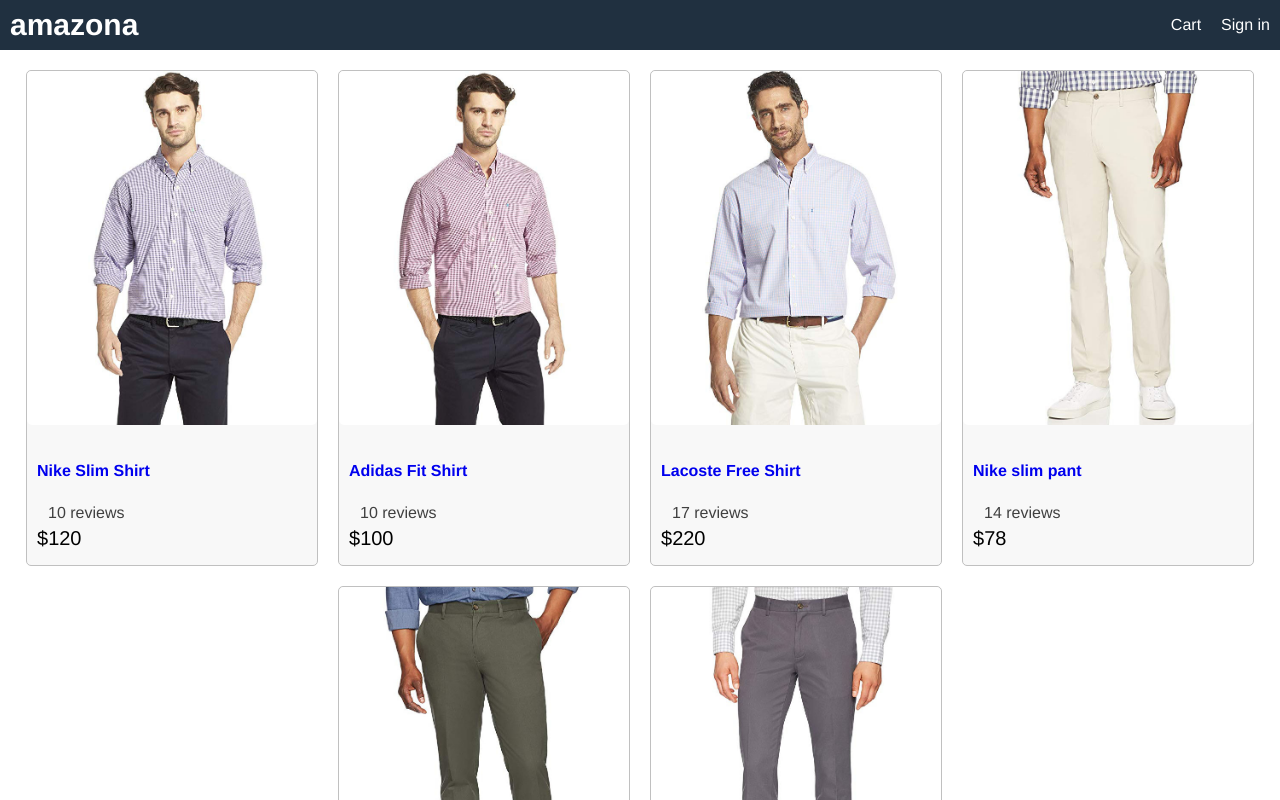
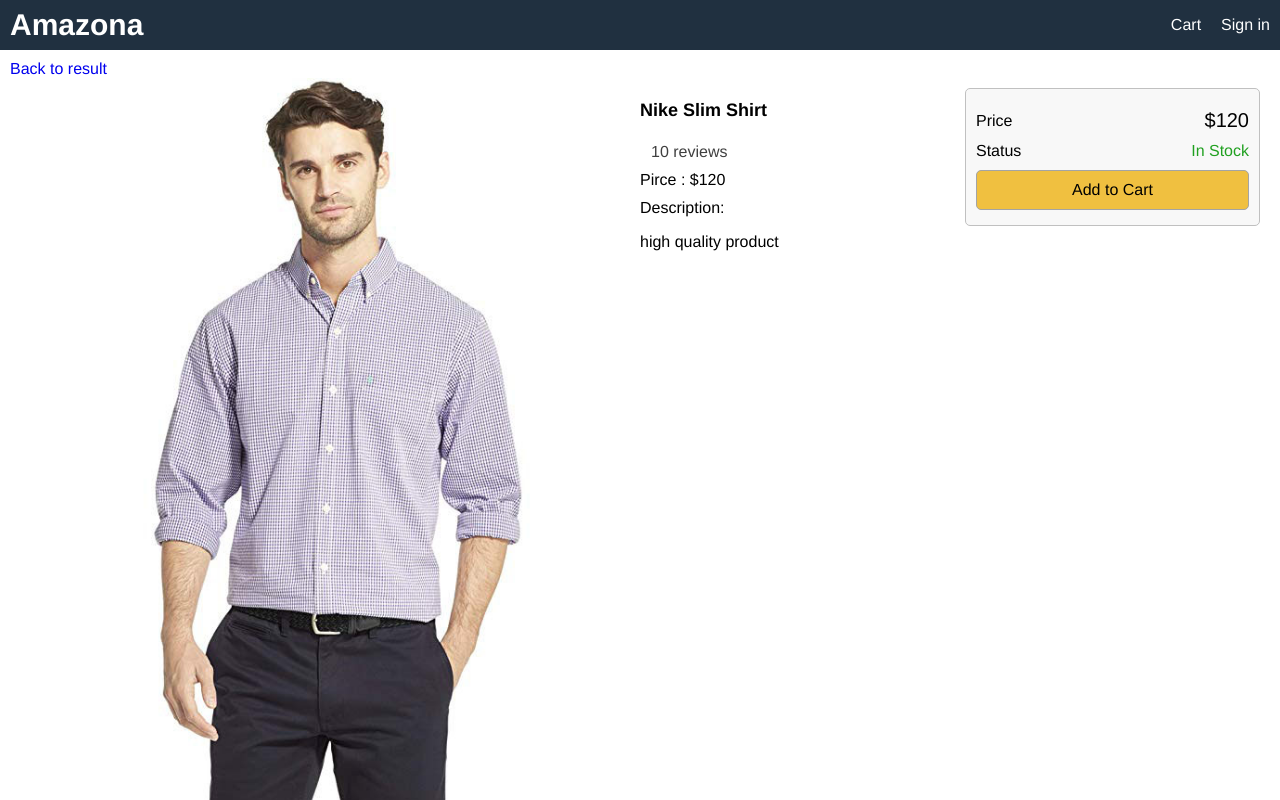
Before and after one commit to savicd130/amazona, a React (Create React App) app in the folder frontend/: page /product/1 in a window 1280 px wide. Shown: the top 800 px of the page. Built offline with nearby package versions, Linux system fonts and the light colour scheme; the HTML template or start-up script is replaced by a standard one.

Commit message:
Add Product

```diff
--- a/frontend/package.json
+++ b/frontend/package.json
@@ -8,6 +8,7 @@
     "@testing-library/user-event": "^12.1.10",
     "react": "^17.0.2",
     "react-dom": "^17.0.2",
+    "react-router-dom": "^5.2.0",
     "react-scripts": "4.0.3",
     "web-vitals": "^1.0.1"
   },
--- a/frontend/src/App.js
+++ b/frontend/src/App.js
@@ -1,9 +1,11 @@
 import React from 'react';
-import data from './data';
-import Product from './components/Product';
+import { BrowserRouter, Route, Switch } from 'react-router-dom';
+import HomeScreen from './screens/HomeScreen';
+import ProductScreen from './screens/ProductScreen';
 
 function App() {
   return (
+    <BrowserRouter>
       <div className="grid-container">
         <header className="row">
           <div>
@@ -17,14 +19,14 @@
           </div>
         </header>
         <main>
-        <div className="row center">
-          {data.products.map(product => (
-            <Product key={product._id} product={product} />
-          ))}
-        </div>
+          {/* <Switch> */}
+          <Route path="/" component={HomeScreen} exact />
+          <Route path="/product/:id" component={ProductScreen} />
+          {/* </Switch> */}
         </main>
         <footer className="row center">All right reserved</footer>
       </div>
+    </BrowserRouter>
   );
 }
 
--- a/frontend/src/components/Rating.js
+++ b/frontend/src/components/Rating.js
@@ -3,7 +3,7 @@
 export default function Rating(props) {
   const { rating, numReviews } = props;
   return (
-    <div className="raiting">
+    <div className="rating">
       <span>
         <i
           className={
--- a/frontend/src/data.js
+++ b/frontend/src/data.js
@@ -6,6 +6,7 @@
       category: 'Shirts',
       image: '/images/p1.jpg',
       price: 120,
+      countInStock: 10,
       brand: 'Nike',
       rating: 4.5,
       numReviews: 10,
@@ -17,6 +18,7 @@
       category: 'Shirts',
       image: '/images/p2.jpg',
       price: 100,
+      countInStock: 20,
       brand: 'Adidas',
       rating: 4.0,
       numReviews: 10,
@@ -28,6 +30,7 @@
       category: 'Shirts',
       image: '/images/p3.jpg',
       price: 220,
+      countInStock: 0,
       brand: 'Lacoste',
       rating: 4.8,
       numReviews: 17,
@@ -39,6 +42,7 @@
       category: 'Pants',
       image: '/images/p4.jpg',
       price: 78,
+      countInStock: 5,
       brand: 'Lacoste',
       rating: 4.5,
       numReviews: 14,
@@ -50,6 +54,7 @@
       category: 'Pants',
       image: '/images/p5.jpg',
       price: 65,
+      countInStock: 15,
       brand: 'Puma',
       rating: 4.5,
       numReviews: 14,
@@ -61,6 +66,7 @@
       category: 'Pants',
       image: '/images/p6.jpg',
       price: 139,
+      countInStock: 12,
       brand: 'Adidas',
       rating: 4.5,
       numReviews: 15,
--- a/frontend/src/index.css
+++ b/frontend/src/index.css
@@ -1,8 +1,7 @@
 html {
-  font-size: 62.5%;
+  font-size: 62.5%; /* 16px x 62.5 = 10px = 1rem */
   box-sizing: border-box;
 }
-
 body {
   margin: 0;
   height: 100vh;
@@ -11,7 +10,6 @@
   -webkit-font-smoothing: antialiased;
   -moz-osx-font-smoothing: grayscale;
 }
-
 #root {
   height: 100%;
 }
@@ -19,28 +17,27 @@
 /* Layout */
 .grid-container {
   display: grid;
-  grid-template-areas: 'header' 'main' 'footer';
+  grid-template-areas:
+    'header'
+    'main'
+    'footer';
   grid-template-columns: 1fr;
   grid-template-rows: 5rem 1fr 5rem;
   height: 100%;
 }
-
 header {
   grid-area: header;
   background-color: #203040;
 }
-
 main {
   grid-area: main;
   padding: 1rem;
 }
-
 footer {
   grid-area: footer;
   background-color: #203040;
-  color: #fff;
+  color: #ffffff;
 }
-
 /* Common */
 h1 {
   font-size: 1.8rem;
@@ -50,74 +47,110 @@
   font-size: 1.6rem;
   padding: 1rem 0;
 }
+
 a {
   text-decoration: none;
 }
-
 a:hover {
   color: #ff8000;
 }
-
+ul {
+  padding: 0;
+  margin: 0;
+  list-style-type: none;
+}
+li {
+  margin-top: 1rem;
+}
+button {
+  padding: 1rem;
+  border-radius: 0.5rem;
+  border: 0.1rem #a4a4a4 solid;
+  font-size: 1.6rem;
+  font-family: Helvetica, Arial, sans-serif;
+  -webkit-font-smoothing: antialiased;
+  -moz-osx-font-smoothing: grayscale;
+  background-color: #f8f8f8;
+  cursor: pointer;
+}
+button:hover {
+  border: 0.1rem #404040 solid;
+}
+button.primary {
+  background-color: #f0c040;
+}
+button.block {
+  width: 100%;
+}
 /* Header */
 header a {
-  color: #fff;
+  color: #ffffff;
   padding: 1rem;
 }
-
 a.brand {
-  color: #fff;
+  color: #ffffff;
   font-size: 3rem;
-  text-transform: lowercase;
   font-weight: bold;
 }
-
 .row {
   display: flex;
   flex-wrap: wrap;
   justify-content: space-between;
   align-items: center;
 }
-
 .row.center {
   justify-content: center;
 }
+.row.top {
+  align-items: flex-start;
+}
+.col-1 {
+  flex: 1 1 25rem;
+}
+.col-2 {
+  flex: 2 1 50rem;
+}
 
-/* Images */
+/* Image */
 img {
   border-radius: 0.5rem;
 }
-
 img.medium {
   max-width: 29rem;
+  width: 100%;
+}
+img.large {
   width: 100%;
 }
 
 /* Card */
 .card {
-  border: 0.1rem solid #c0c0c0;
+  border: 0.1rem #c0c0c0 solid;
   background-color: #f8f8f8;
   border-radius: 0.5rem;
   margin: 1rem;
 }
-
 .card-body {
   padding: 1rem;
 }
-
 .card-body > * {
   margin-bottom: 0.5rem;
 }
-
 .price {
   font-size: 2rem;
 }
-
-/* Raiting */
-.raiting span {
+/* Rating */
+.rating span {
   color: #f0c040;
   margin: 0.1rem;
 }
-
-.raiting span:last-child {
+.rating span:last-child {
   color: #404040;
 }
+/* Alert */
+.success {
+  color: #20a020;
+}
+.error {
+  color: #a02020;
+}
--- /dev/null
+++ b/frontend/src/screens/HomeScreen.js
@@ -0,0 +1,13 @@
+import React from 'react';
+import Product from '../components/Product';
+import data from '../data';
+
+export default function HomeScreen() {
+  return (
+    <div className="row center">
+      {data.products.map(product => (
+        <Product key={product._id} product={product} />
+      ))}
+    </div>
+  );
+}
--- /dev/null
+++ b/frontend/src/screens/ProductScreen.js
@@ -0,0 +1,66 @@
+import React from 'react';
+import { Link } from 'react-router-dom';
+import Rating from '../components/Rating';
+import data from '../data';
+
+export default function ProductScreen(props) {
+  const product = data.products.find(x => x._id === props.match.params.id);
+  if (!product) {
+    return <div> Product Not Found</div>;
+  }
+  return (
+    <div>
+      <Link to="/">Back to result</Link>
+      <div className="row top">
+        <div className="col-2">
+          <img className="large" src={product.image} alt={product.name}></img>
+        </div>
+        <div className="col-1">
+          <ul>
+            <li>
+              <h1>{product.name}</h1>
+            </li>
+            <li>
+              <Rating
+                rating={product.rating}
+                numReviews={product.numReviews}
+              ></Rating>
+            </li>
+            <li>Pirce : ${product.price}</li>
+            <li>
+              Description:
+              <p>{product.description}</p>
+            </li>
+          </ul>
+        </div>
+        <div className="col-1">
+          <div className="card card-body">
+            <ul>
+              <li>
+                <div className="row">
+                  <div>Price</div>
+                  <div className="price">${product.price}</div>
+                </div>
+              </li>
+              <li>
+                <div className="row">
+                  <div>Status</div>
+                  <div>
+                    {product.countInStock > 0 ? (
+                      <span className="success">In Stock</span>
+                    ) : (
+                      <span className="error">Unavailable</span>
+                    )}
+                  </div>
+                </div>
+              </li>
+              <li>
+                <button className="primary block">Add to Cart</button>
+              </li>
+            </ul>
+          </div>
+        </div>
+      </div>
+    </div>
+  );
+}
```
Also changed, not shown: 1 other file (tests, documents, lock files or other folders). Lines whose indentation alone changed are shown as unchanged.
